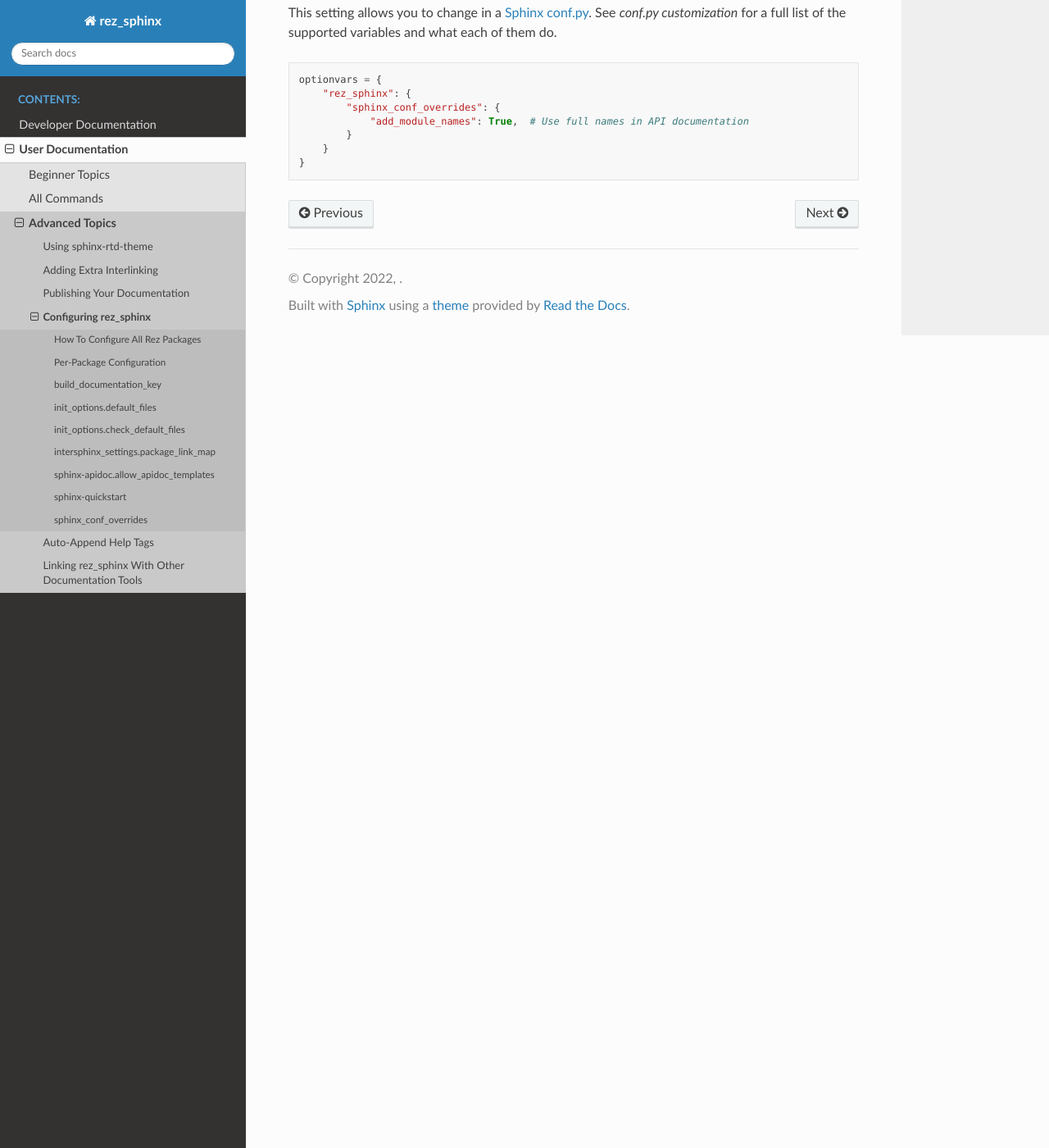
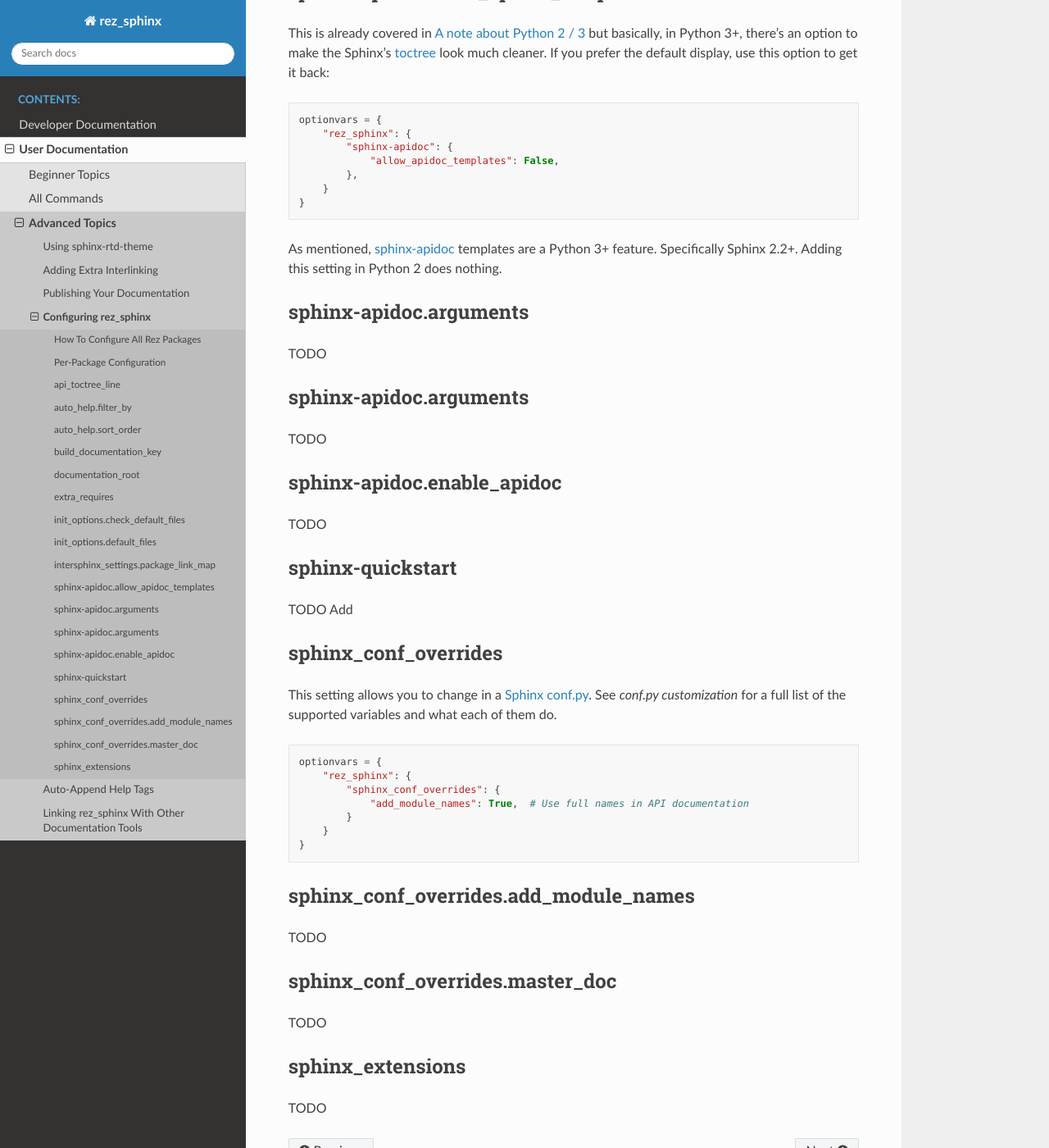
Before and after one commit to ColinKennedy/rez_developer_packages, a Sphinx documentation site: the page built from rez_sphinx/documentation/source/configuring_rez_sphinx.rst, in a window 1280 px wide and 1400 px high, scrolled down 4117 px. Shown: the whole window at 82% size. Built offline with Sphinx 7.4.7 and the Read the Docs theme 2.0.0, drawn with Linux system fonts in a browser that asks for light colours; pages that are not in the unit, such as notebooks, are missing from menus; the version number could not be read and is left out; some of the changed text lies outside the part shown.

Commit message:
Added missing configuration options

```diff
--- a/rez_sphinx/documentation/source/configuring_rez_sphinx.rst
+++ b/rez_sphinx/documentation/source/configuring_rez_sphinx.rst
@@ -76,6 +76,30 @@
 and that's it. All sections in this page can be converted this way.
 
 
+.. _rez_sphinx.api_toctree_line:
+
+api_toctree_line
+****************
+
+TODO
+
+
+.. _rez_sphinx.auto_help.filter_by:
+
+auto_help.filter_by
+*******************
+
+TODO
+
+
+.. _rez_sphinx.auto_help.sort_order:
+
+auto_help.sort_order
+********************
+
+TODO
+
+
 .. _rez_sphinx.build_documentation_key:
 
 build_documentation_key
@@ -105,6 +129,30 @@
 
 - The first key is always used whenever you call :ref:`rez_sphinx init` in a package.
 - The first key in the list that matches an existing test is used.
+
+
+.. _rez_sphinx.documentation_root:
+
+documentation_root
+******************
+
+TODO
+
+
+.. _rez_sphinx.extra_requires:
+
+extra_requires
+**************
+
+TODO
+
+
+.. _rez_sphinx.init_options.check_default_files:
+
+init_options.check_default_files
+********************************
+
+TODO
 
 
 .. _rez_sphinx.init_options.default_files:
@@ -226,6 +266,30 @@
 Sphinx 2.2+. Adding this setting in Python 2 does nothing.
 
 
+.. _rez_sphinx.sphinx-apidoc.arguments:
+
+sphinx-apidoc.arguments
+***********************
+
+TODO
+
+
+.. _rez_sphinx.sphinx-apidoc.arguments:
+
+sphinx-apidoc.arguments
+***********************
+
+TODO
+
+
+.. _rez_sphinx.sphinx-apidoc.enable_apidoc:
+
+sphinx-apidoc.enable_apidoc
+***************************
+
+TODO
+
+
 .. _rez_sphinx.sphinx-quickstart:
 
 .. _sphinx-quickstart customization:
@@ -253,3 +317,27 @@
             }
         }
     }
+
+
+.. _rez_sphinx.sphinx_conf_overrides.add_module_names:
+
+sphinx_conf_overrides.add_module_names
+**************************************
+
+TODO
+
+
+.. _rez_sphinx.sphinx_conf_overrides.master_doc:
+
+sphinx_conf_overrides.master_doc
+********************************
+
+TODO
+
+
+.. _rez_sphinx.sphinx_extensions:
+
+sphinx_extensions
+*****************
+
+TODO
```
Also changed, not shown: other parts of rez_sphinx/documentation/source/configuring_rez_sphinx.rst (+0 -8 lines).
